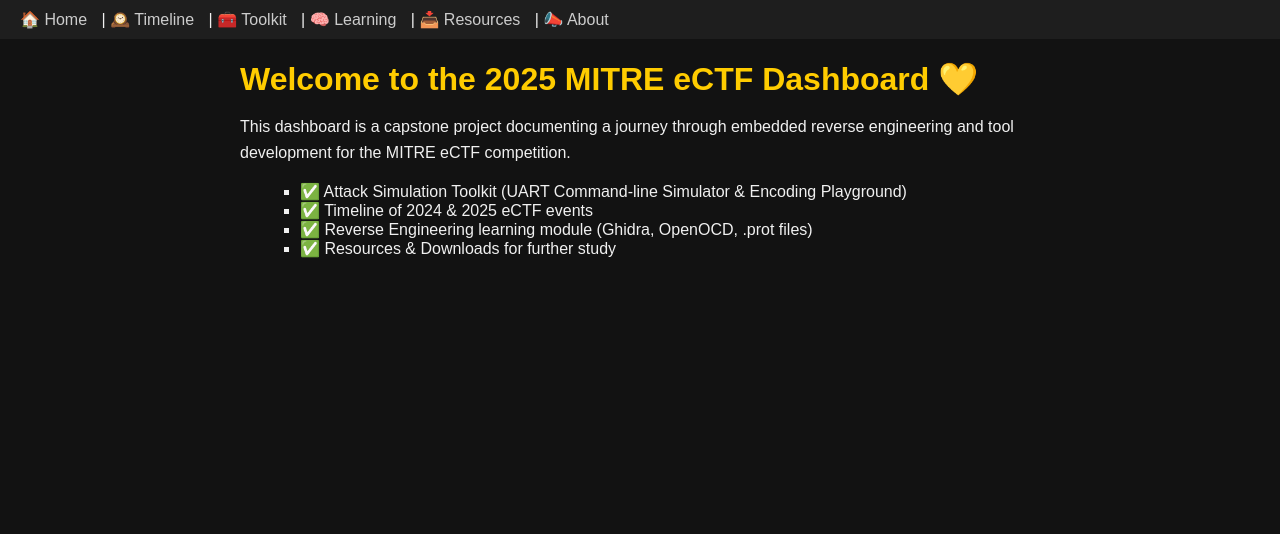
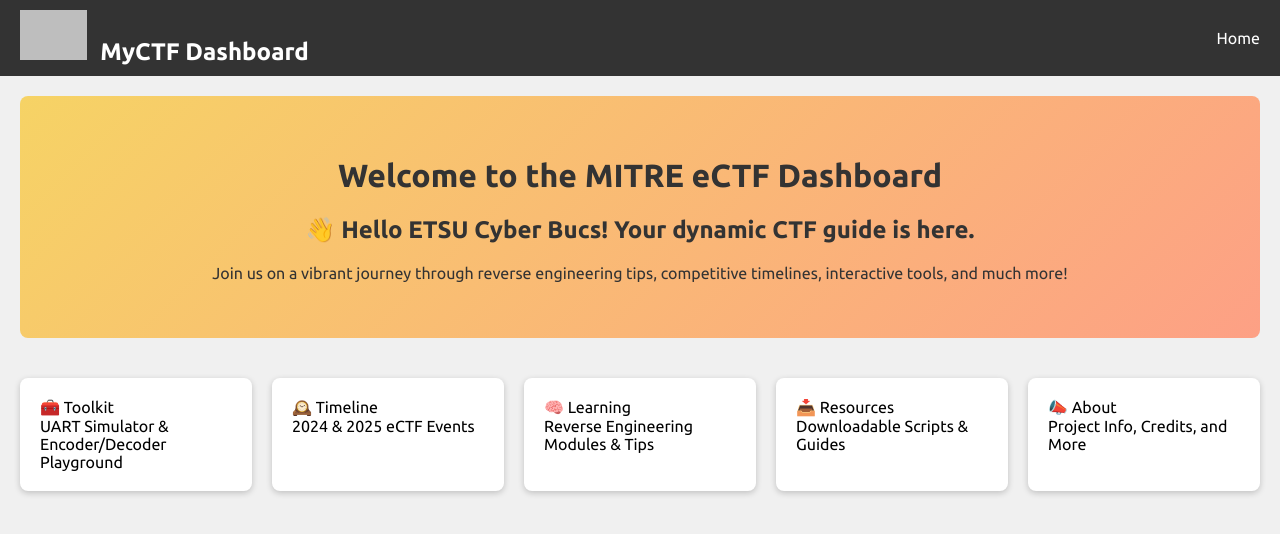
Before and after one commit to Jigyasa777/CTF-Simulator, a Flask app: page / in a window 1280 px wide. Shown: the top 534 px of the page. Run offline with Flask 3, Linux system fonts and the light colour scheme; grey boxes are pictures that could not be loaded.

Commit message:
final done

```diff
--- a/app.py
+++ b/app.py
@@ -9,6 +9,7 @@
 
 @app.route('/timeline')
 def timeline():
+    # Load timeline JSON files (make sure these are filled with valid JSON data)
     with open('data/timeline_2024.json') as f:
         timeline_2024 = json.load(f)
     with open('data/timeline_2025.json') as f:
@@ -23,7 +24,6 @@
 def toolkit():
     uart_output = None
     encode_output = None
-
     if request.method == 'POST':
         if 'command' in request.form:
             command = request.form.get('command', '').strip()
@@ -72,5 +72,9 @@
 def resources():
     return render_template('resources.html')
 
+@app.route('/about')
+def about():
+    return render_template('about.html')
+
 if __name__ == '__main__':
     app.run(debug=True)
--- a/static/css/style.css
+++ b/static/css/style.css
@@ -1,56 +1,205 @@
-/* Dark theme background and text */
+/* General Body and Fonts */
 body {
-    background-color: #121212;
-    color: #f0f0f0;
-    font-family: Arial, sans-serif;
-    margin: 0;
-    padding: 0;
+  margin: 0;
+  font-family: 'Ubuntu', sans-serif;
+  background-color: #f0f0f0;
+}
+
+/* Navbar Styling */
+.navbar {
+  background-color: #333;
+  padding: 10px 20px;
+  display: flex;
+  justify-content: space-between; /* Moves logo left and links right */
+  align-items: center;
+}
+
+.navbar a {
+  color: #fff;
+  text-decoration: none;
+}
+
+.navbar-brand .logo img {
+  height: 50px;         /* Increased height for better visibility */
+  filter: brightness(1.2); /* Slightly brighten the logo */
+  margin-right: 10px;
+}
+
+/* Add spacing for the brand text */
+.navbar-brand .brand-text {
+  font-size: 1.5rem;
+  font-weight: 700;
+}
+
+/* Navbar links */
+.navbar-links {
+  list-style: none;
+  margin: 0;
+  padding: 0;
+  display: flex;
+}
+
+.navbar-links li {
+  margin-left: 20px;
+}
+
+/* Home Page Styles */
+.welcome-section {
+  background: linear-gradient(135deg, #f6d365 0%, #fda085 100%);
+  color: #333;
+  text-align: center;
+  padding: 40px 20px;
+  border-radius: 8px;
+  margin: 20px;
+}
+
+.dashboard-cards {
+  display: grid;
+  grid-template-columns: repeat(auto-fit, minmax(220px, 1fr));
+  gap: 20px;
+  padding: 20px;
+}
+
+.dashboard-cards .card {
+  background-color: #fff;
+  padding: 20px;
+  border-radius: 8px;
+  box-shadow: 0 2px 6px rgba(0,0,0,0.2);
+  transition: transform 0.3s;
+  cursor: pointer;
+}
+
+.dashboard-cards .card:hover {
+  transform: translateY(-5px);
+}
+
+/* Toolkit Page Styles */
+#toolkit-section {
+  /* Replace the path with your actual image or adjust as necessary */
+  background: url('../images/toolkit_bg.jpg') no-repeat center center;
+  background-size: cover;
+  padding: 40px 20px;
+  color: #fff;
+}
+
+.toolkit-grid {
+  display: grid;
+  grid-template-columns: repeat(auto-fit, minmax(300px, 1fr));
+  gap: 20px;
+  background-color: rgba(0, 0, 0, 0.5);
+  padding: 20px;
+  border-radius: 8px;
+}
+
+.tool-card {
+  background-color: rgba(255, 255, 255, 0.9);
+  color: #333;
+  padding: 20px;
+  border-radius: 8px;
+  transition: transform 0.3s;
+}
+
+.tool-card:hover {
+  transform: scale(1.05);
+}
+
+.launch-btn {
+  padding: 10px 15px;
+  background-color: #007bff;
+  border: none;
+  border-radius: 4px;
+  color: #fff;
+  cursor: pointer;
+  margin-top: 10px;
+}
+
+/* Timeline Flowchart Styles */
+.timeline {
+  position: relative;
+  max-width: 900px;
+  margin: 40px auto;
+  padding: 20px 0;
+}
+
+.timeline:before {
+  content: '';
+  position: absolute;
+  left: 50%;
+  top: 0;
+  bottom: 0;
+  width: 4px;
+  background: #ddd;
+  transform: translateX(-50%);
+}
+
+.timeline-item {
+  position: relative;
+  width: 45%;
+  padding: 15px 25px;
+  background: #f0f0f0;
+  border-radius: 6px;
+  margin: 20px 0;
+}
+
+.timeline-item.left {
+  left: 0;
+  text-align: right;
+}
+
+.timeline-item.right {
+  left: 55%;
+  text-align: left;
+}
+
+.timeline-item:before {
+  content: "";
+  position: absolute;
+  top: 20px;
+  width: 20px;
+  height: 20px;
+  border-radius: 50%;
+  background: #fff;
+  border: 4px solid #007bff;
+  z-index: 1;
+}
+
+.timeline-item.left:before {
+  right: -10px;
+}
+
+.timeline-item.right:before {
+  left: -10px;
+}
+
+.timeline-item .date {
+  font-size: 0.9rem;
+  color: #555;
+  margin-bottom: 5px;
+}
+
+/* Responsive Adjustments */
+@media (max-width: 768px) {
+  .navbar {
+    flex-direction: column;
   }
-
-  /* Navigation bar styling */
-  nav {
-    background: #1e1e1e;
-    padding: 10px 20px;
+  .navbar-links {
+    margin-top: 10px;
   }
-  nav a {
-    color: #ccc;
-    text-decoration: none;
-    margin-right: 10px;
+  .welcome-section {
+    margin: 10px;
+    padding: 20px;
   }
-  nav a:hover {
-    color: #ffcc00;  /* highlight color on hover (yellow) */
-    text-decoration: underline;
+  #toolkit-section {
+    padding: 20px 10px;
   }
-
-  /* Main content area */
-  main {
-    max-width: 800px;
-    margin: 20px auto;
-    padding: 0 15px;
+  /* For mobile, stack the timeline items full-width */
+  .timeline-item {
+    width: 90%;
+    margin-left: auto;
+    margin-right: auto;
+    text-align: center !important;
   }
-
-  /* Headings */
-  h1, h2, h3 {
-    color: #ffcc00;
-    margin-bottom: 10px;
+  .timeline:before {
+    left: 5%;
   }
-
-  /* Paragraphs */
-  p {
-    line-height: 1.6;
-  }
-
-  /* Lists */
-  ul {
-    list-style-type: square;
-    margin-left: 20px;
-  }
-
-  /* Code blocks / preformatted text (for CLI simulator) */
-  pre, code {
-    background: #1e1e1e;
-    color: #00ff00;
-    padding: 10px;
-    font-family: Consolas, monospace;
-    overflow-x: auto;
-  }
+}
--- a/templates/home.html
+++ b/templates/home.html
@@ -1,15 +1,33 @@
 {% extends "layout.html" %}
-
 {% block title %}Home - Cybersecurity Dashboard{% endblock %}
 
 {% block content %}
-  <h1>Welcome to the 2025 MITRE eCTF Dashboard 💛</h1>
-  <p>This dashboard is a capstone project documenting a journey through embedded reverse engineering and tool development for the MITRE eCTF competition.</p>
+  <div class="welcome-section">
+    <h1>Welcome to the MITRE eCTF Dashboard</h1>
+    <h2>👋 Hello ETSU Cyber Bucs! Your dynamic CTF guide is here.</h2>
+    <p>Join us on a vibrant journey through reverse engineering tips, competitive timelines, interactive tools, and much more!</p>
+  </div>
 
-  <ul>
-    <li>✅ Attack Simulation Toolkit (UART Command-line Simulator & Encoding Playground)</li>
-    <li>✅ Timeline of 2024 & 2025 eCTF events</li>
-    <li>✅ Reverse Engineering learning module (Ghidra, OpenOCD, .prot files)</li>
-    <li>✅ Resources & Downloads for further study</li>
-  </ul>
+  <div class="dashboard-cards">
+    <div class="card" onclick="window.location.href='/toolkit'">
+      <div class="card-title">🧰 Toolkit</div>
+      <div class="card-description">UART Simulator &amp; Encoder/Decoder Playground</div>
+    </div>
+    <div class="card" onclick="window.location.href='/timeline'">
+      <div class="card-title">🕰️ Timeline</div>
+      <div class="card-description">2024 &amp; 2025 eCTF Events</div>
+    </div>
+    <div class="card" onclick="window.location.href='/learning'">
+      <div class="card-title">🧠 Learning</div>
+      <div class="card-description">Reverse Engineering Modules &amp; Tips</div>
+    </div>
+    <div class="card" onclick="window.location.href='/resources'">
+      <div class="card-title">📥 Resources</div>
+      <div class="card-description">Downloadable Scripts &amp; Guides</div>
+    </div>
+    <div class="card" onclick="window.location.href='/about'">
+      <div class="card-title">📣 About</div>
+      <div class="card-description">Project Info, Credits, and More</div>
+    </div>
+  </div>
 {% endblock %}
--- a/templates/layout.html
+++ b/templates/layout.html
@@ -3,18 +3,28 @@
 <head>
   <meta charset="UTF-8">
   <title>{% block title %}Cybersecurity Dashboard{% endblock %}</title>
+  <!-- Optional: add a custom font -->
+  <link href="https://fonts.googleapis.com/css2?family=Ubuntu:wght@400;500;700&display=swap" rel="stylesheet">
   <link rel="stylesheet" href="{{ url_for('static', filename='css/style.css') }}">
 </head>
 <body>
-  <nav>
-    <a href="/">🏠 Home</a> |
-    <a href="/timeline">🕰️ Timeline</a> |
-    <a href="/toolkit">🧰 Toolkit</a> |
-    <a href="/learning">🧠 Learning</a> |
-    <a href="/resources">📥 Resources</a> |
-    <a href="/about">📣 About</a>
+  <!-- Navbar -->
+  <nav class="navbar">
+    <!-- Left side: ETSU logo and brand -->
+    <div class="navbar-brand">
+      <a href="/" class="logo">
+        <img src="{{ url_for('static', filename='images/etsu_logo.png') }}" alt="ETSU Logo" />
+        <span class="brand-text">MyCTF Dashboard</span>
+      </a>
+    </div>
+    <!-- Right side: Navbar Links -->
+    <ul class="navbar-links">
+      <li><a href="/">Home</a></li>
+      <!-- Future links can be added here -->
+    </ul>
   </nav>
-  <main>
+  <!-- Main content area -->
+  <main class="content-wrapper">
     {% block content %}{% endblock %}
   </main>
 </body>
```
Also changed, not shown: data/timeline_2024.json (+27 -0 lines), data/timeline_2025.json (+22 -0 lines), templates/about.html (added, +20 -0 lines), templates/help.html (added, +38 -0 lines), templates/learning.html (+28 -14 lines), templates/timeline.html (+32 -0 lines), templates/toolkit.html (+85 -36 lines).
